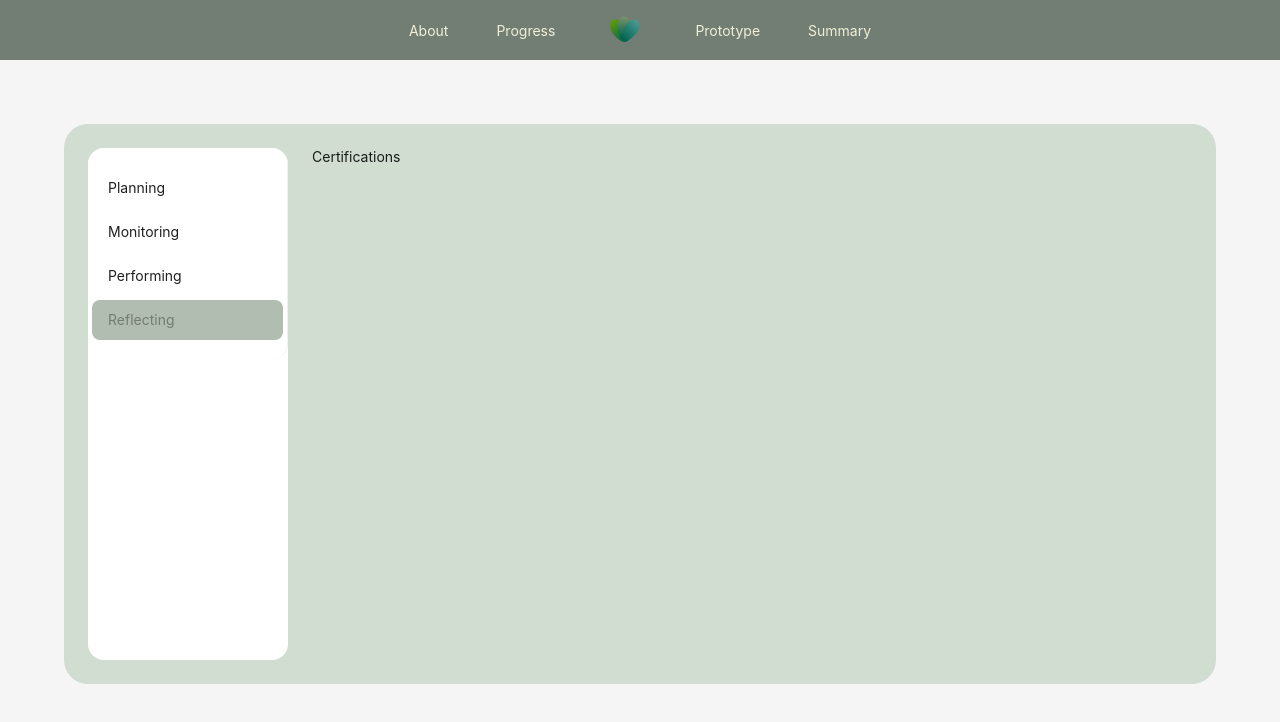
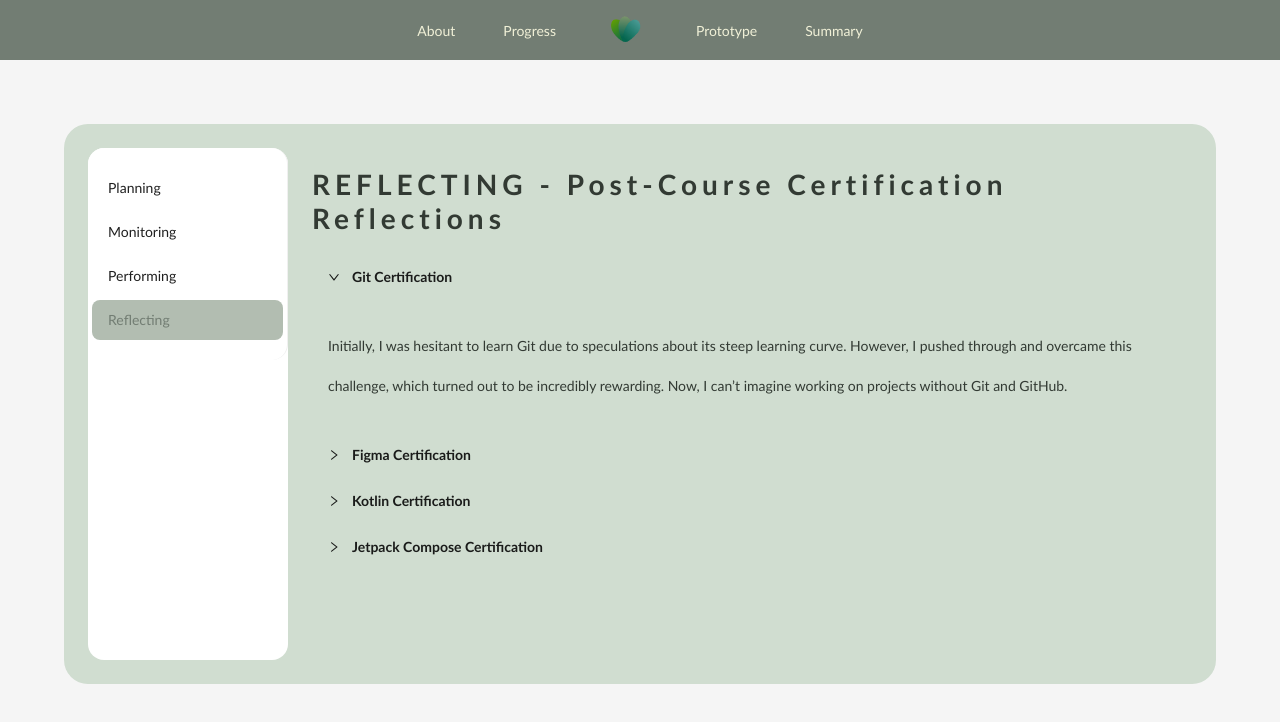
Before and after one commit to sofiaamihan/healthcare-application-e-portfolio, a React app: page /progress in a window 1280 px wide. Both pictures are taken after a click on the item "Reflecting". Shown: the top 722 px of the page. Built offline with nearby package versions, Linux system fonts and the light colour scheme.

Commit message:
Add Reflections to Progress Section

```diff
--- a/css/App.css
+++ b/css/App.css
@@ -1,5 +1,9 @@
 body {
     margin: 0px !important;
+}
+
+* {
+    font-family: Calibri, sans-serif;
 }
 
 .layout {
--- /dev/null
+++ b/script/components/Reflections.jsx
@@ -0,0 +1,57 @@
+import React from 'react';
+import { Collapse } from 'antd';
+
+const reflections = {
+    "a": [
+        "Git Certification",
+        " Initially, I was hesitant to learn Git due to speculations about its steep learning curve. However, I pushed through and overcame this challenge, which turned out to be incredibly rewarding. Now, I can\’t imagine working on projects without Git and GitHub."
+    ],
+    "b": [
+        "Figma Certification",
+        "When I first started my UX/UI journey, I was using Adobe XD and felt comfortable with it. Because of that, I put off learning Figma. However, I soon realised the importance of staying adaptable and keeping up with the latest tech tools, which led me to aim for a Figma certification for this project. It turned out to be more intuitive than I expected, and it has now become my go-to design platform. You really never know unless you try."
+    ],
+    "c": [
+        "Kotlin Certification",
+        "Even though the WorldSkills competition emphasises memorisation, I believe that truly understanding code provides greater long-term benefits. That's why I prioritised mastering the fundamentals of Kotlin first, ensuring that I could apply and scale solutions effectively rather than relying solely on rote memorisation."
+    ],
+    "d": [
+        "Jetpack Compose Certification",
+        "This course taught me the importance of staying open-minded and not being afraid to explore alternate solutions independently. The lessons provided a great starting push, but the most valuable learning came from solving coding problems on my own. It reinforced the significance of gaining independent understanding rather than relying solely on fixed tutorials."
+    ]
+
+}
+
+const reflection_items = [
+    {
+      key: '1',
+      label: reflections['a'][0],
+      children: <p>{reflections['a'][1]}</p>,
+    },
+    {
+        key: '2',
+        label: reflections['b'][0],
+        children: <p>{reflections['b'][1]}</p>,
+    },
+    {
+        key: '3',
+        label: reflections['c'][0],
+        children: <p>{reflections['c'][1]}</p>,
+    },
+    {
+        key: '4',
+        label: reflections['d'][0],
+        children: <p>{reflections['d'][1]}</p>,
+    }
+  ];
+
+export default function Reflections() {
+    return (
+        <Collapse defaultActiveKey={['1']} ghost>
+            {reflection_items.map(item => (
+                <Collapse.Panel key={item.key} header={<strong>{item.label}</strong>}>
+                    {item.children}
+                </Collapse.Panel>
+            ))}
+        </Collapse>
+    );
+}
--- a/script/screens/Progress.jsx
+++ b/script/screens/Progress.jsx
@@ -3,6 +3,7 @@
 const { Content, Sider } = Layout;
 import Collapsables from '../components/Collapsables';
 import Slideshow from '../components/Slideshow';
+import Reflections from '../components/Reflections';
 
 
 export default function Progress(){
@@ -46,7 +47,12 @@
                         </div>
                     );
                 case '4':
-                    return <div>Certifications</div>;
+                    return(
+                        <div>
+                            <h1>REFLECTING - Post-Course Certification Reflections</h1>
+                            <Reflections />
+                        </div>
+                    );
                 default:
                     return <div>Select a tab to see content</div>;
             }
```
